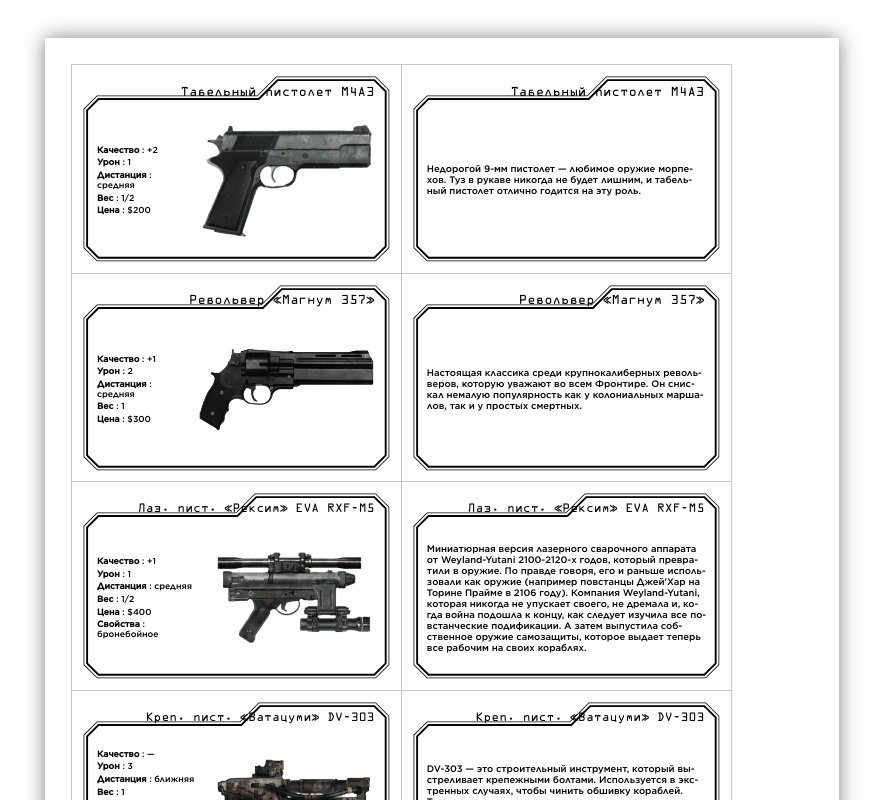
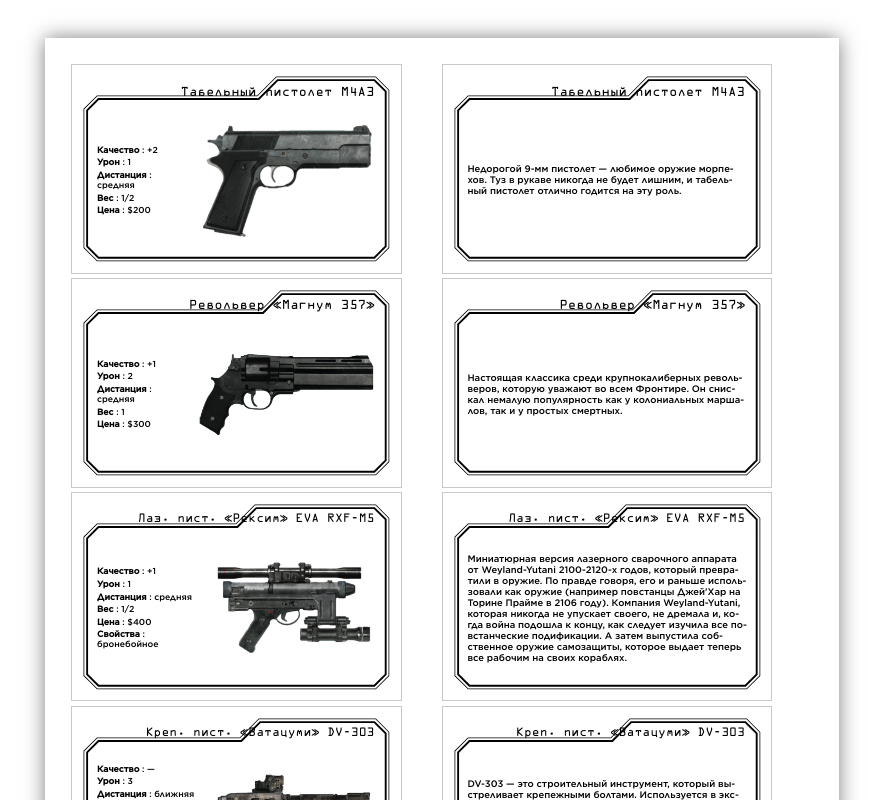
Before and after one commit to tsumo/rpg-cards, a React (Vite) app: page / in a window 1280 px wide. Shown: the top 800 px of the page, without its empty margins (198-1081 px from the left). Built offline with nearby package versions, Linux system fonts and the light colour scheme.

Commit message:
feat: support landscape pages

```diff
--- a/src/components/Sheet.module.css
+++ b/src/components/Sheet.module.css
@@ -1,7 +1,7 @@
 .sheet {
-  width: 210mm;
-  height: 297mm;
-  min-height: 297mm;
+  width: var(--page-width);
+  height: var(--page-height);
+  min-height: var(--page-height);
   padding: 7mm;
   margin: 10mm auto;
   background: white;
@@ -14,12 +14,16 @@
   margin: 0;
 }
 
+@page landscape {
+  size: a4 landscape;
+}
+
 @media print {
   html,
   body {
     margin: 0;
-    width: 210mm;
-    height: 297mm;
+    width: var(--page-width);
+    height: var(--page-height);
   }
 
   .sheet {
@@ -37,5 +41,6 @@
 
 .grid {
   display: grid;
-  width: max-content;
+  width: 100%;
+  height: 100%;
 }
--- a/src/components/Sheet.tsx
+++ b/src/components/Sheet.tsx
@@ -1,19 +1,38 @@
-import { ReactNode, useMemo } from "react";
+import { CSSProperties, ReactNode, useMemo } from "react";
+import clsx from "clsx";
 import s from "./Sheet.module.css";
 
 export type SheetProps = {
   itemsInRow: number;
+  landscape?: boolean;
   children?: ReactNode;
 };
 
-export const Sheet = ({ itemsInRow, children }: SheetProps) => {
+const long = "297mm";
+const short = "210mm";
+
+export const Sheet = ({ itemsInRow, landscape, children }: SheetProps) => {
   const gridTemplateColumns = useMemo(
     () => new Array(itemsInRow).fill("auto").join(" "),
     [itemsInRow]
   );
 
+  const [width, height] = useMemo(
+    () => (landscape ? [long, short] : [short, long]),
+    [landscape]
+  );
+
   return (
-    <section className={s.sheet}>
+    <section
+      className={clsx(s.sheet, landscape && s.landscape)}
+      style={
+        {
+          "--page-width": width,
+          "--page-height": height,
+          page: landscape ? "landscape" : undefined,
+        } as CSSProperties
+      }
+    >
       <div className={s.grid} style={{ gridTemplateColumns }}>
         {children}
       </div>
```
